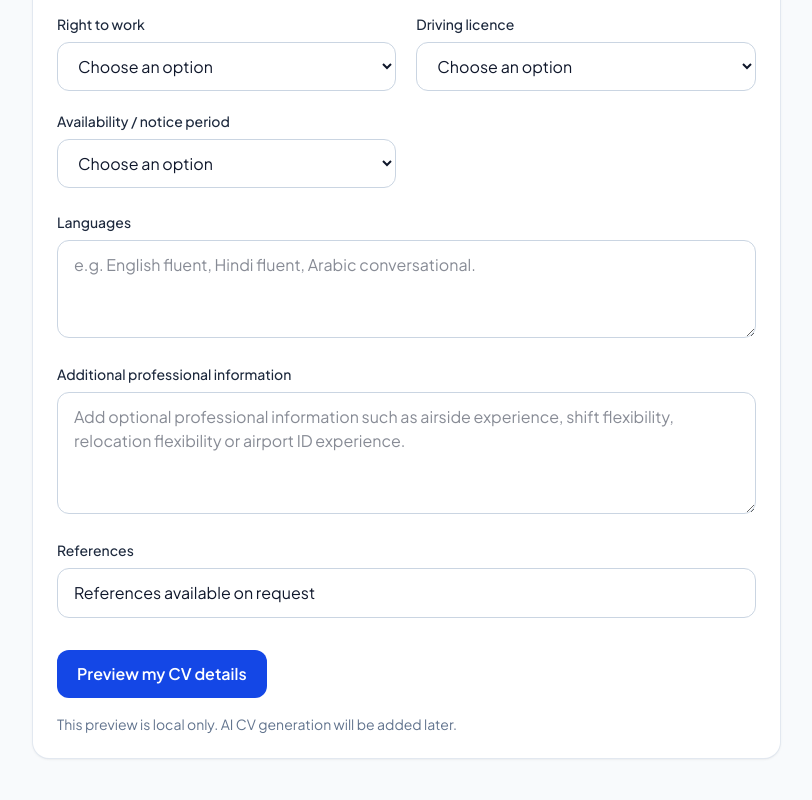
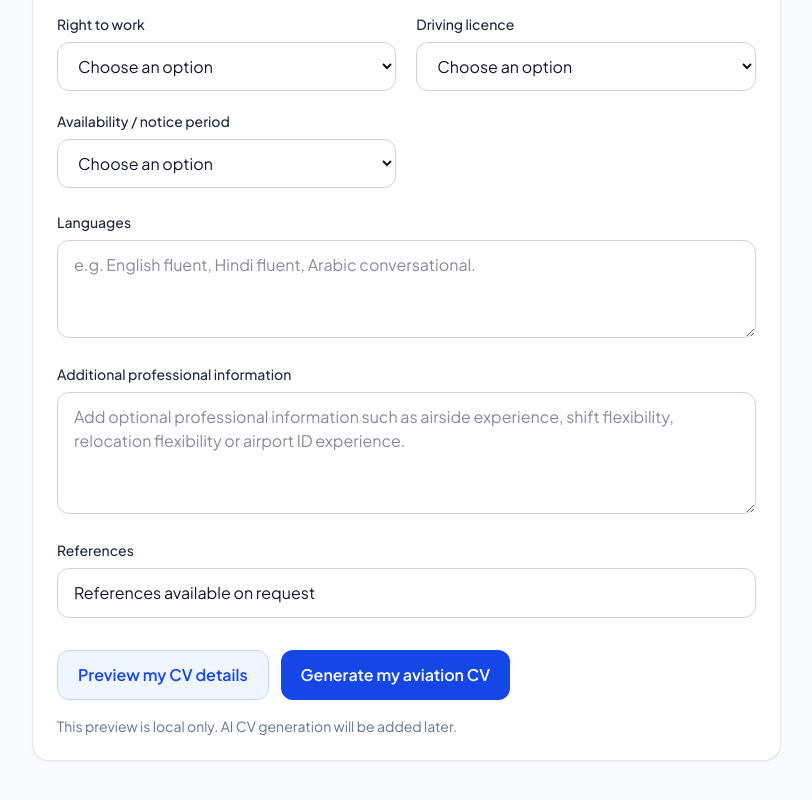
Before and after one commit to jjayakumaraero-eng/airportcv-web, a Next.js app: page /cv-builder in a window 1280 px wide. Shown: the part 6256-7056 px from the top of the page, without its empty margins (31-843 px from the left). Built offline with nearby package versions, Linux system fonts and the light colour scheme.

Commit message:
Add CV builder generate button placeholder

```diff
--- a/app/cv-builder/CVBuilderForm.tsx
+++ b/app/cv-builder/CVBuilderForm.tsx
@@ -340,6 +340,7 @@ function getExperienceDates(experience: WorkExperience) {
 export default function CVBuilderForm() {
   const [formData, setFormData] = useState<FormData>(initialFormData);
   const [previewStarted, setPreviewStarted] = useState(false);
+const [generateMessage, setGenerateMessage] = useState("");
 
   function handleTextChange(
     event: ChangeEvent<HTMLInputElement | HTMLSelectElement | HTMLTextAreaElement>
@@ -464,6 +465,12 @@ function removeEducationItem(id: string) {
     event.preventDefault();
     setPreviewStarted(true);
   }
+  function handleGenerateCV() {
+  setPreviewStarted(true);
+  setGenerateMessage(
+    "CV generation will be added in the next step. For now, review your details in the ATS-friendly preview."
+  );
+}
 
   const skillsPreview = joinItems(formData.selectedSkills, formData.otherSkills);
   const systemsPreview = joinItems(
@@ -1449,12 +1456,28 @@ function removeEducationItem(id: string) {
               </div>
             </div>
 
-            <button
-              type="submit"
-              className="mt-8 rounded-xl bg-blue-700 px-5 py-3 font-semibold text-white hover:bg-blue-800"
-            >
-              Preview my CV details
-            </button>
+           <div className="mt-8 flex flex-col gap-3 sm:flex-row">
+  <button
+    type="submit"
+    className="rounded-xl border border-blue-200 bg-blue-50 px-5 py-3 font-semibold text-blue-700 hover:bg-blue-100"
+  >
+    Preview my CV details
+  </button>
+
+  <button
+    type="button"
+    onClick={handleGenerateCV}
+    className="rounded-xl bg-blue-700 px-5 py-3 font-semibold text-white hover:bg-blue-800"
+  >
+    Generate my aviation CV
+  </button>
+</div>
+
+{generateMessage && (
+  <div className="mt-4 rounded-xl bg-amber-50 p-4 text-sm text-amber-900">
+    {generateMessage}
+  </div>
+)}
 
             <p className="mt-4 text-sm text-slate-500">
               This preview is local only. AI CV generation will be added later.
```
